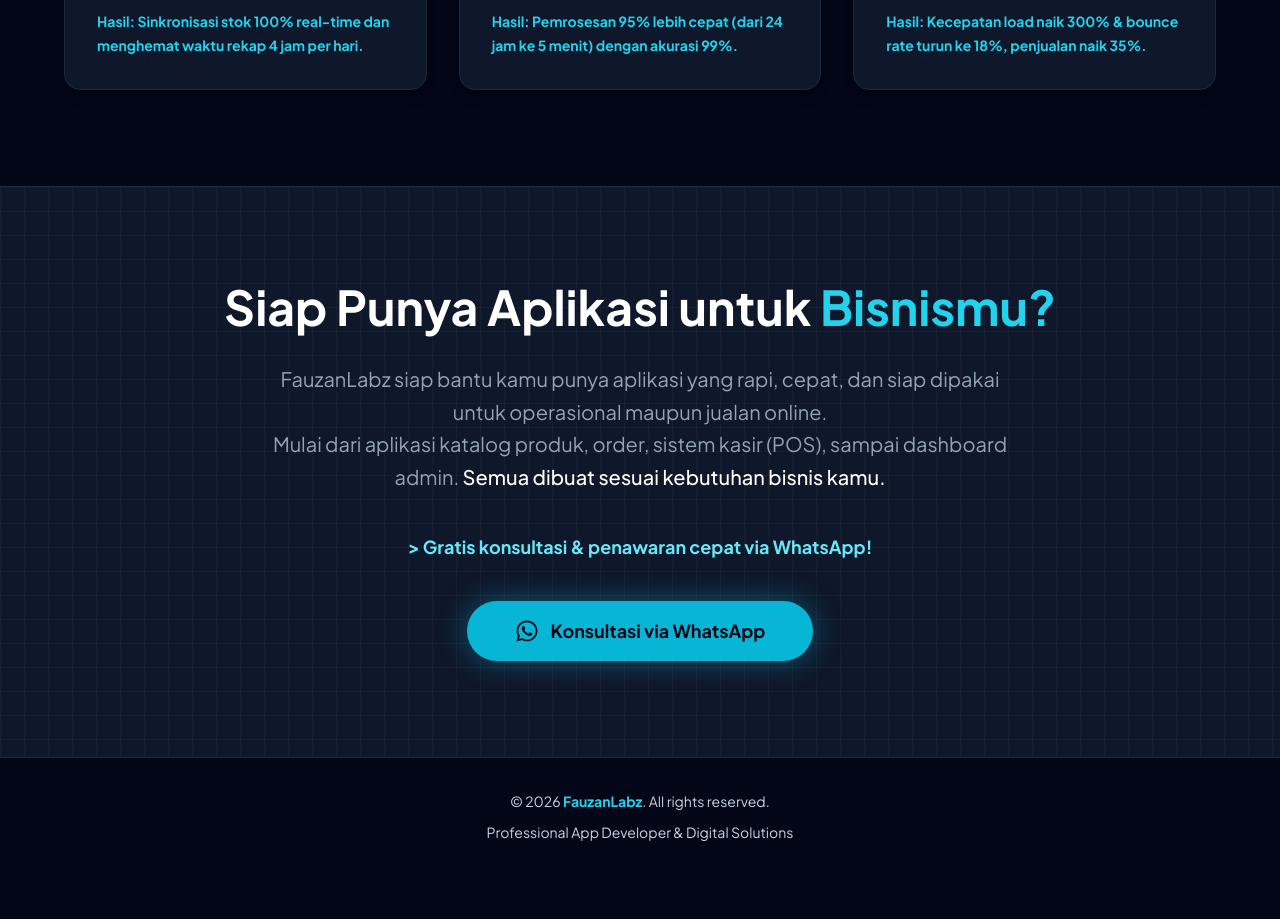
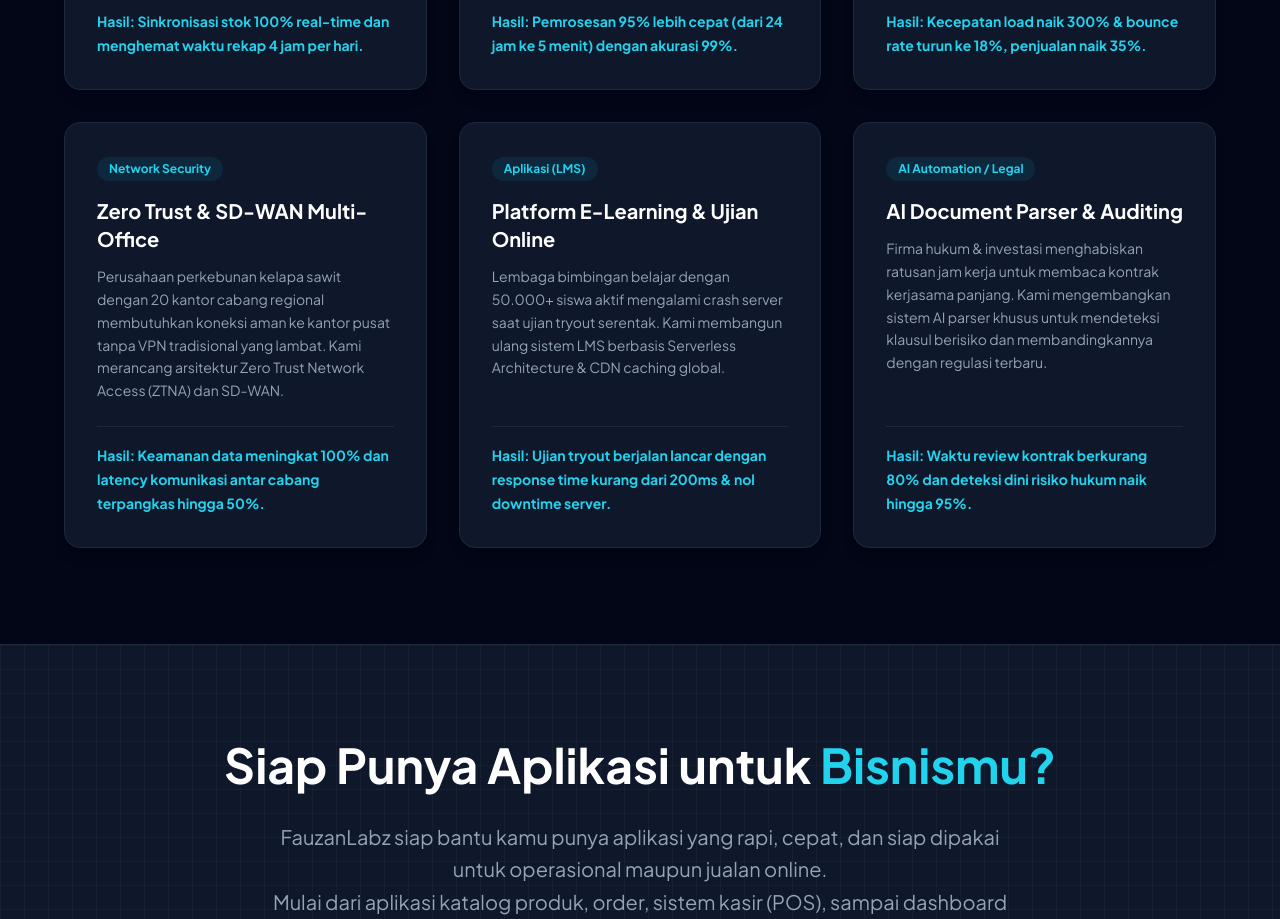
Before and after one commit to fauzanalditester-rgb/Fauzanlabz, a React (Vite) app: page / in a window 1280 px wide. Shown: the part 6500-7419 px from the top of the page. Before the commit the page ends 7376 px from the top, so only its background shows below. Built offline with nearby package versions, Linux system fonts and the light colour scheme.

Commit message:
feat: expand Enterprise Case Studies to 9 items in a 3x3 layout

```diff
--- a/src/components/HomeContent.tsx
+++ b/src/components/HomeContent.tsx
@@ -1205,6 +1205,39 @@
                 <span className="text-cyan-400 font-bold text-sm">Hasil: Kecepatan load naik 300% & bounce rate turun ke 18%, penjualan naik 35%.</span>
               </div>
             </motion.div>
+
+            <motion.div variants={fadeInUp} initial="hidden" whileInView="visible" viewport={{ once: true }} className="bg-slate-900 border border-slate-800 rounded-2xl p-8 hover:border-cyan-500/50 transition-colors shadow-lg flex flex-col justify-between">
+              <div>
+                <span className="text-xs font-bold bg-cyan-500/10 text-cyan-400 px-3 py-1 rounded-full mb-4 inline-block">Network Security</span>
+                <h3 className="text-xl font-bold text-white mb-3">Zero Trust & SD-WAN Multi-Office</h3>
+                <p className="text-slate-400 text-sm mb-6 leading-relaxed">Perusahaan perkebunan kelapa sawit dengan 20 kantor cabang regional membutuhkan koneksi aman ke kantor pusat tanpa VPN tradisional yang lambat. Kami merancang arsitektur Zero Trust Network Access (ZTNA) dan SD-WAN.</p>
+              </div>
+              <div className="border-t border-slate-800 pt-4 mt-auto">
+                <span className="text-cyan-400 font-bold text-sm">Hasil: Keamanan data meningkat 100% dan latency komunikasi antar cabang terpangkas hingga 50%.</span>
+              </div>
+            </motion.div>
+
+            <motion.div variants={fadeInUp} initial="hidden" whileInView="visible" viewport={{ once: true }} className="bg-slate-900 border border-slate-800 rounded-2xl p-8 hover:border-cyan-500/50 transition-colors shadow-lg flex flex-col justify-between">
+              <div>
+                <span className="text-xs font-bold bg-cyan-500/10 text-cyan-400 px-3 py-1 rounded-full mb-4 inline-block">Aplikasi (LMS)</span>
+                <h3 className="text-xl font-bold text-white mb-3">Platform E-Learning & Ujian Online</h3>
+                <p className="text-slate-400 text-sm mb-6 leading-relaxed">Lembaga bimbingan belajar dengan 50.000+ siswa aktif mengalami crash server saat ujian tryout serentak. Kami membangun ulang sistem LMS berbasis Serverless Architecture & CDN caching global.</p>
+              </div>
+              <div className="border-t border-slate-800 pt-4 mt-auto">
+                <span className="text-cyan-400 font-bold text-sm">Hasil: Ujian tryout berjalan lancar dengan response time kurang dari 200ms & nol downtime server.</span>
+              </div>
+            </motion.div>
+
+            <motion.div variants={fadeInUp} initial="hidden" whileInView="visible" viewport={{ once: true }} className="bg-slate-900 border border-slate-800 rounded-2xl p-8 hover:border-cyan-500/50 transition-colors shadow-lg flex flex-col justify-between">
+              <div>
+                <span className="text-xs font-bold bg-cyan-500/10 text-cyan-400 px-3 py-1 rounded-full mb-4 inline-block">AI Automation / Legal</span>
+                <h3 className="text-xl font-bold text-white mb-3">AI Document Parser & Auditing</h3>
+                <p className="text-slate-400 text-sm mb-6 leading-relaxed">Firma hukum & investasi menghabiskan ratusan jam kerja untuk membaca kontrak kerjasama panjang. Kami mengembangkan sistem AI parser khusus untuk mendeteksi klausul berisiko dan membandingkannya dengan regulasi terbaru.</p>
+              </div>
+              <div className="border-t border-slate-800 pt-4 mt-auto">
+                <span className="text-cyan-400 font-bold text-sm">Hasil: Waktu review kontrak berkurang 80% dan deteksi dini risiko hukum naik hingga 95%.</span>
+              </div>
+            </motion.div>
           </div>
         </div>
       </section>
```
